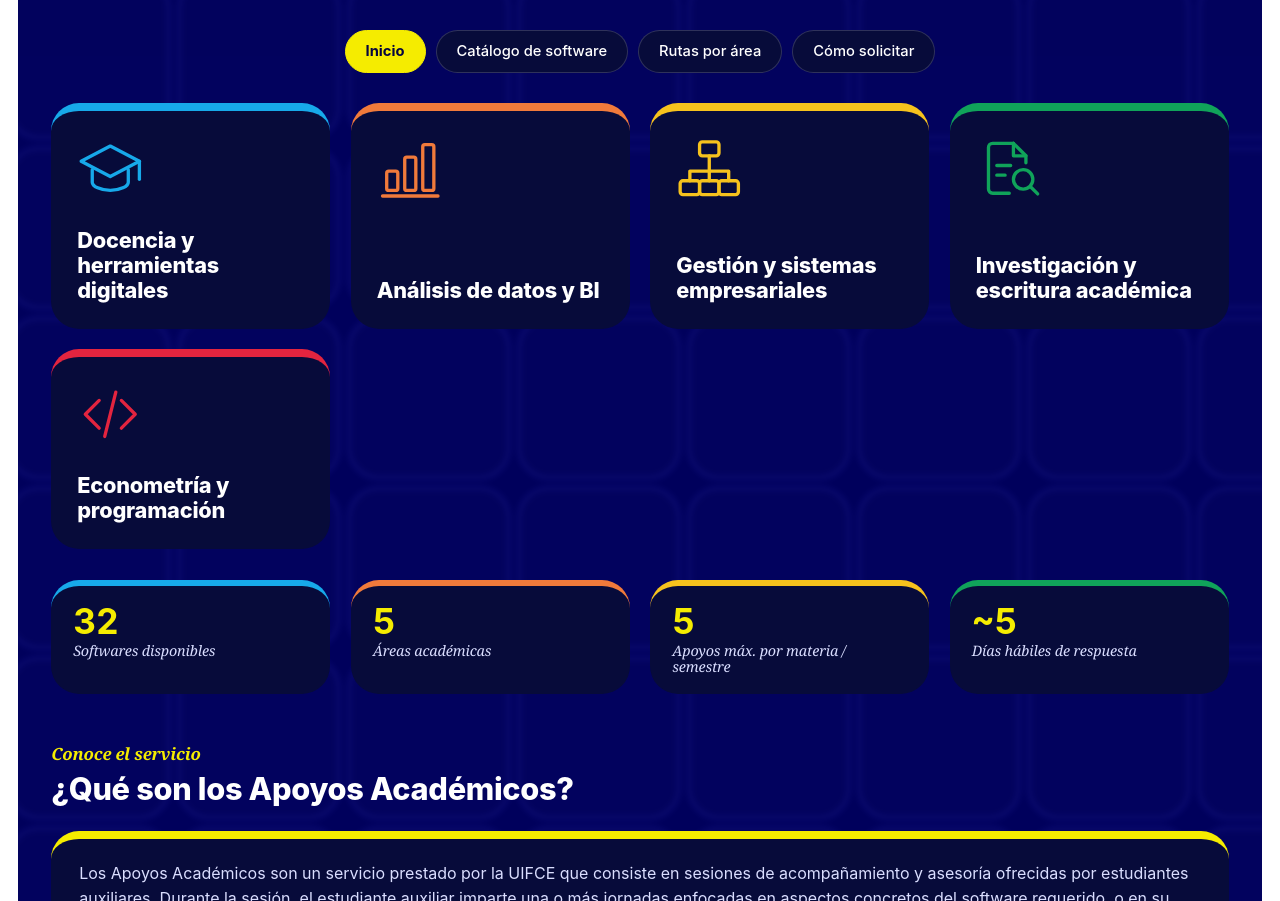
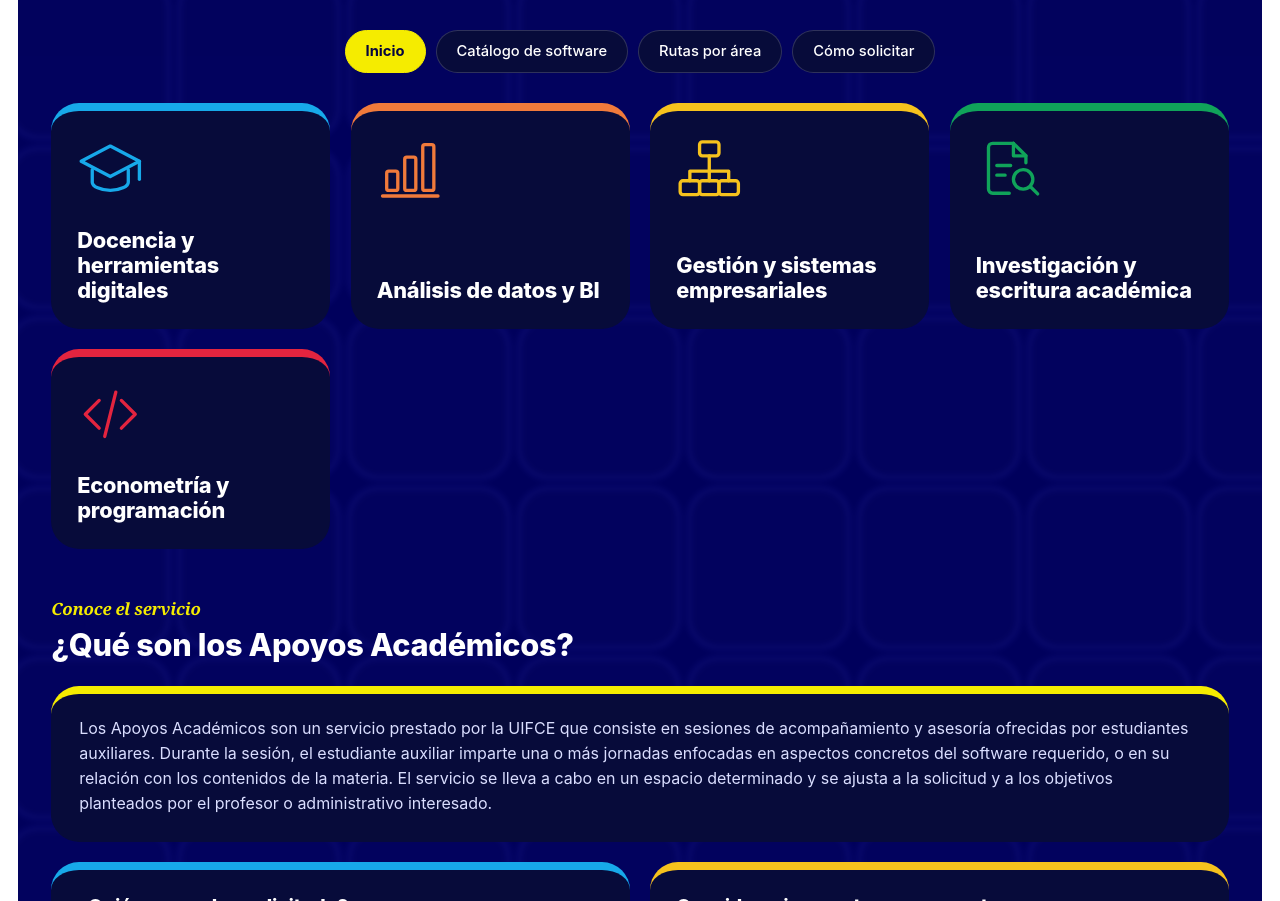
Before and after one commit to cdiazsu-source/2026-2s-ET-ApoyosAcademicos, a plain HTML site: page index.html in a window 1280 px wide. Shown: the part 199-1100 px from the top of the page. Drawn offline with Linux system fonts and the light colour scheme; a web font is replaced by a local one.

Commit message:
Quita las tarjetas de cifras del inicio
Co-Authored-By: Claude Sonnet 5.5 <noreply@anthropic.com>

```diff
--- a/index.html
+++ b/index.html
@@ -197,13 +197,6 @@
       </div>
     </dialog>
 
-    <section class="stats" aria-label="Resumen de los Apoyos Académicos">
-      <div class="stat"><span class="stat-value">32</span><span class="stat-label">Softwares disponibles</span></div>
-      <div class="stat"><span class="stat-value">5</span><span class="stat-label">Áreas académicas</span></div>
-      <div class="stat"><span class="stat-value">5</span><span class="stat-label">Apoyos máx. por materia / semestre</span></div>
-      <div class="stat"><span class="stat-value">~5</span><span class="stat-label">Días hábiles de respuesta</span></div>
-    </section>
-
     <section class="info-section" aria-label="Qué son los Apoyos Académicos">
       <p class="kicker">Conoce el servicio</p>
       <h2>¿Qué son los Apoyos Académicos?</h2>
--- a/styles.css
+++ b/styles.css
@@ -329,7 +329,6 @@ a { color: var(--yellow); }
 .area-card,
 .track,
 .step,
-.stat,
 .info-card,
 .page-head {
   position: relative;
@@ -477,46 +476,6 @@ a { color: var(--yellow); }
   line-height: 1.15;
   color: var(--text-soft);
   text-wrap: balance;
-}
-
-/* ============================================================
-   Cifras
-   ============================================================ */
-
-.stats {
-  display: grid;
-  grid-template-columns: repeat(4, 1fr);
-  gap: clamp(14px, 1.6vw, 22px);
-  margin-top: clamp(22px, 2.4vw, 34px);
-}
-
-.stat:nth-child(1) { --accent: var(--c-docencia); }
-.stat:nth-child(2) { --accent: var(--c-analisis); }
-.stat:nth-child(3) { --accent: var(--c-gestion); }
-.stat:nth-child(4) { --accent: var(--c-investigacion); }
-
-.stat {
-  display: flex;
-  flex-direction: column;
-  gap: 2px;
-  padding: 16px 22px 18px;
-  border-top-width: 6px;
-}
-
-.stat-value {
-  font-variant-numeric: tabular-nums;
-  font-size: 2.2rem;
-  font-weight: 700;
-  line-height: 1.1;
-  color: var(--yellow);
-}
-
-.stat-label {
-  font-family: var(--font-accent);
-  font-style: italic;
-  font-size: 1.1rem;
-  line-height: 1.15;
-  color: var(--text-soft);
 }
 
 /* ============================================================
@@ -1357,7 +1316,6 @@ a { color: var(--yellow); }
   .logo-tab { order: -1; justify-self: center; }
   .top-card { margin-top: 0; }
   .poster-bottom { grid-template-columns: 1fr; gap: 64px; }
-  .stats { grid-template-columns: repeat(2, 1fr); }
 }
 
 @media (max-width: 640px) {
@@ -1401,7 +1359,7 @@ h1, h2, h3 { font-weight: 800; letter-spacing: -0.01em; }
 .logo-sub span:last-child  { font-size: clamp(1.15rem, 2.15vw, 2.05rem); }
 
 /* Textos de apoyo de la cartelera: cursiva en la misma familia */
-.kicker, .top-text, .mini-steps li, .stat-label, .help-text,
+.kicker, .top-text, .mini-steps li, .help-text,
 .cta-title, .cta-text, .note, .result-count, .card-meta dt, .group-count, .track-count {
   font-family: var(--font-accent);
   font-style: italic;
@@ -1412,7 +1370,6 @@ h1, h2, h3 { font-weight: 800; letter-spacing: -0.01em; }
 .top-text { font-weight: 400; font-size: clamp(0.95rem, 1.1vw, 1.1rem); line-height: 1.35; }
 .top-text strong { font-weight: 700; }
 .mini-steps li { font-weight: 500; font-size: clamp(0.82rem, 0.95vw, 0.95rem); line-height: 1.15; }
-.stat-label { font-weight: 500; font-size: 0.9rem; }
 .help-text { font-weight: 400; font-size: clamp(0.9rem, 1.05vw, 1.02rem); line-height: 1.4; }
 .help-text strong { font-weight: 700; font-style: italic; }
 .cta-title { font-weight: 800; font-size: clamp(1.6rem, 2.4vw, 2.3rem); }
```
